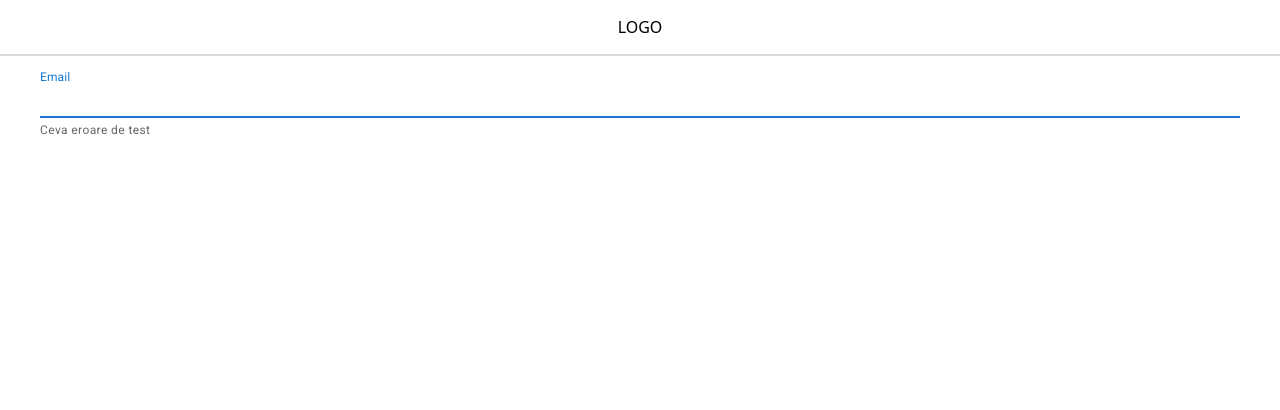
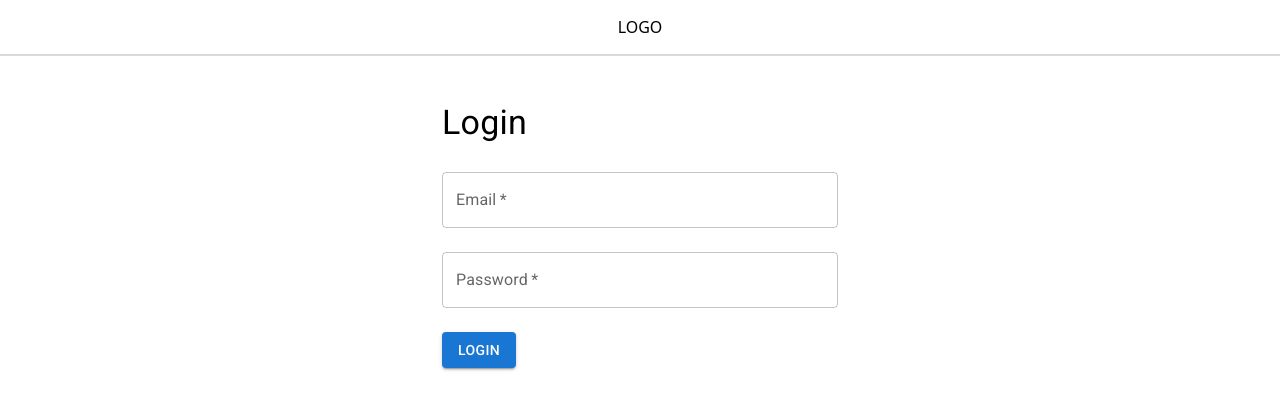
Before and after one commit to G1q/aio-tracker, a React (Vite) app in the folder frontend/: page /login in a window 1280 px wide. Shown: the top 410 px of the page. Built offline with nearby package versions, Linux system fonts and the light colour scheme.

Commit message:
Create Login form with MUI

```diff
--- /dev/null
+++ b/frontend/src/components/LoginForm/LoginForm.jsx
@@ -0,0 +1,91 @@
+import { useState } from 'react'
+import { TextField, Button, Container, Typography, Box } from '@mui/material'
+
+const LoginForm = () => {
+    const [formData, setFormData] = useState({
+        email: '',
+        password: '',
+    })
+
+    const [errors, setErrors] = useState({
+        email: false,
+    })
+
+    const handleChange = (e) => {
+        const { value, name } = e.target
+        setFormData({
+            ...formData,
+            [name]: value,
+        })
+
+        if (name === 'email') {
+            const emailPattern = /^[^\s@]+@[^\s@]+\.[^\s@]+$/
+
+            setErrors({
+                ...errors,
+                email: !emailPattern.test(value) && 'Invalid email',
+            })
+        }
+    }
+
+    const handleSubmit = (e) => {
+        e.preventDefault()
+        // Aici poți adăuga logica pentru trimiterea datelor formularului
+        console.log(formData)
+    }
+
+    return (
+        <Container maxWidth="xs">
+            <Box sx={{ my: 4 }}>
+                <Typography
+                    variant="h4"
+                    component="h1"
+                    gutterBottom
+                >
+                    Login
+                </Typography>
+                <form onSubmit={handleSubmit}>
+                    <TextField
+                        label="Email"
+                        name="email"
+                        type="email"
+                        variant="outlined"
+                        fullWidth
+                        margin="normal"
+                        required
+                        value={formData.email}
+                        onChange={handleChange}
+                        helperText={errors.email}
+                        FormHelperTextProps={{
+                            variant: 'standard',
+                            sx: {
+                                color: errors.email ? 'error.main' : 'text.secondary',
+                            },
+                        }}
+                    />
+                    <TextField
+                        label="Password"
+                        name="password"
+                        type="password"
+                        variant="outlined"
+                        fullWidth
+                        required
+                        margin="normal"
+                        value={formData.password}
+                        onChange={handleChange}
+                    />
+                    <Button
+                        type="submit"
+                        variant="contained"
+                        color="primary"
+                        sx={{ mt: 2 }}
+                    >
+                        Login
+                    </Button>
+                </form>
+            </Box>
+        </Container>
+    )
+}
+
+export default LoginForm
--- a/frontend/src/pages/auth/Login.jsx
+++ b/frontend/src/pages/auth/Login.jsx
@@ -1,25 +1,11 @@
-import { useState } from 'react'
-import './Auth.css'
-import { FormControl, Input, InputLabel, FormHelperText } from '@mui/material'
+import LoginForm from "../../components/LoginForm/LoginForm"
 
 const Login = () => {
-    const [email, setEmail] = useState('')
+
 
     return (
         <>
-            <FormControl fullWidth>
-                <InputLabel htmlFor="email" variant="standard">Email</InputLabel>
-                <Input
-                    id="email"
-                    aria-describedby="email-helper"
-                    autoFocus
-                    placeholder="Please enter your email"
-                    required
-                    type="email"
-                    onChange={(e) => setEmail(e.target.value)}
-                />
-                <FormHelperText id="email-helper" variant="standard">Ceva eroare de test</FormHelperText>
-            </FormControl>
+            <LoginForm />
         </>
     )
 }
```
